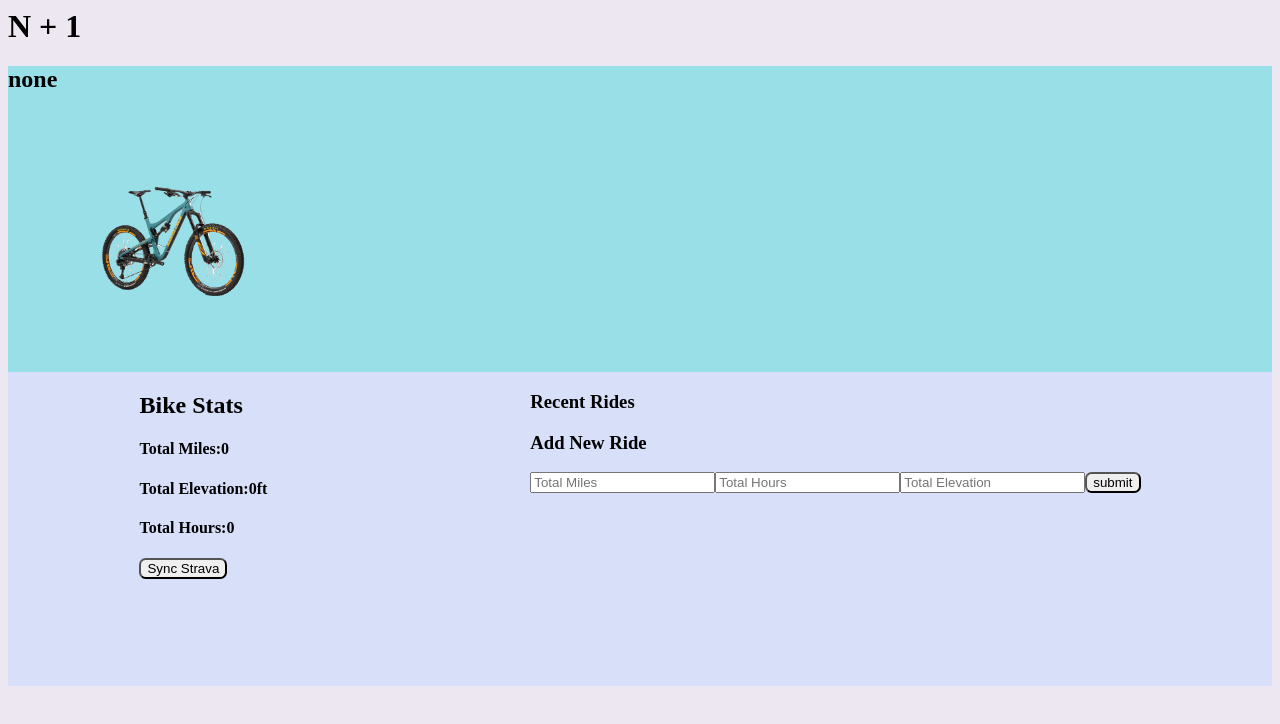
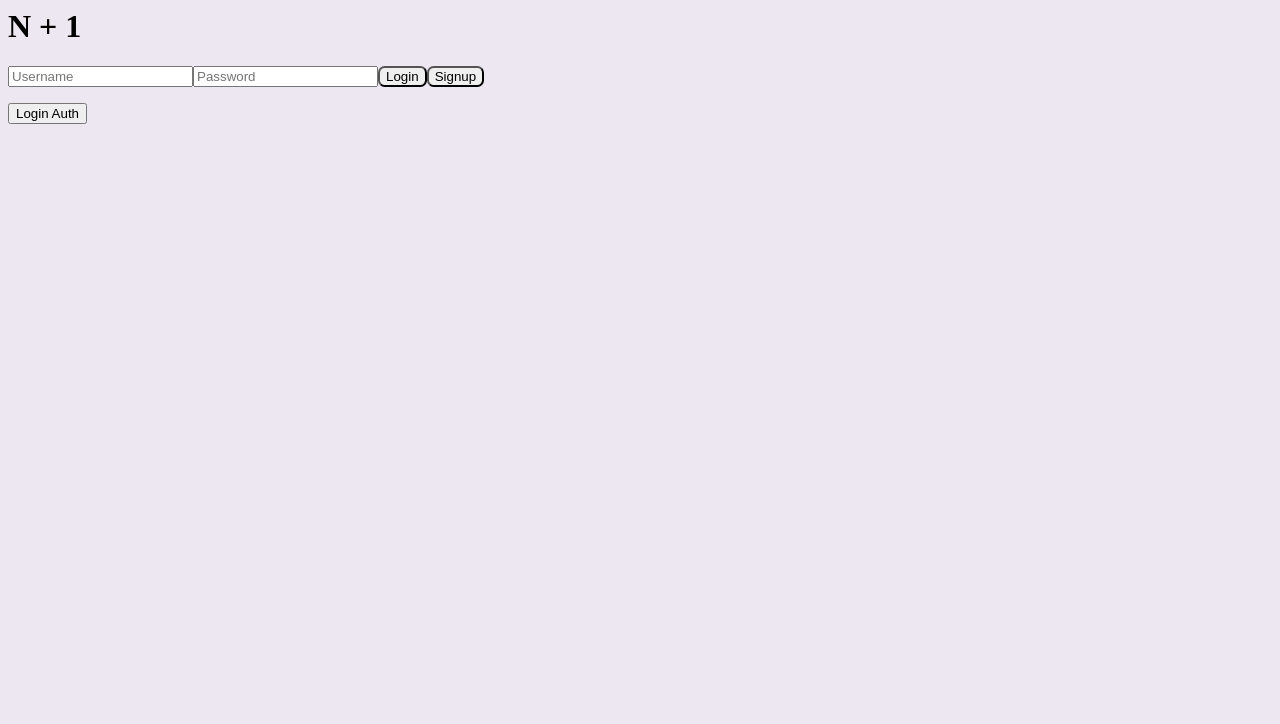
Before and after one commit to couloirr/N-Plus-One, a React app: page / in a window 1280 px wide. Shown: the top 724 px of the page. Built offline with nearby package versions, Linux system fonts and the light colour scheme.

Commit message:
working redirect from express

```diff
--- a/client/App.js
+++ b/client/App.js
@@ -7,8 +7,8 @@ import './css/app.css';
 export default function App() {
   return (
     <Routes>
-      <Route path="/" element={<MainContainer />} />
-      <Route path="/login" element={<LoginPage />} />
+      <Route path="/home" element={<MainContainer />} />
+      <Route path="/" element={<LoginPage />} />
     </Routes>
   );
 }
--- a/client/containers/LoginPage.js
+++ b/client/containers/LoginPage.js
@@ -1,11 +1,16 @@
 import React from 'react';
 import { useAuth } from '../hooks/useAuth';
+import { useNavigate } from 'react-router-dom';
 export const LoginPage = () => {
+  const navigate = useNavigate();
   // const { login } = useAuth();
   async function handleSubmit(e) {
     e.preventDefault();
     const data = new FormData(e.currentTarget);
-    const res = await fetch('auth/strava');
+    const res = await fetch('auth/strava').then(() => navigate('/'));
+    navigate('/');
+    const parse = res.json();
+    console.log(parse);
     // login({
     //   email: data.get('email'),
     //   password: data.get('password'),
```
Also changed, not shown: 2 other files (tests, documents, lock files or other folders).
